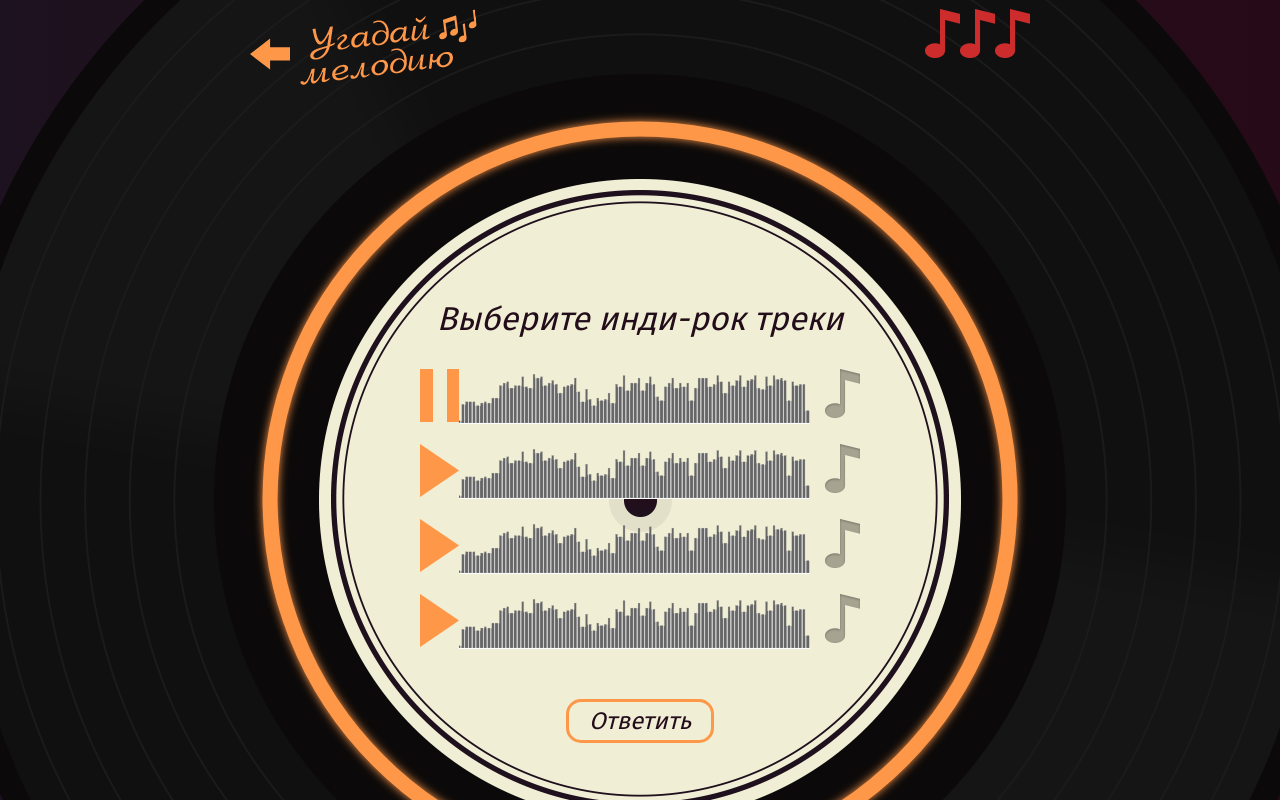
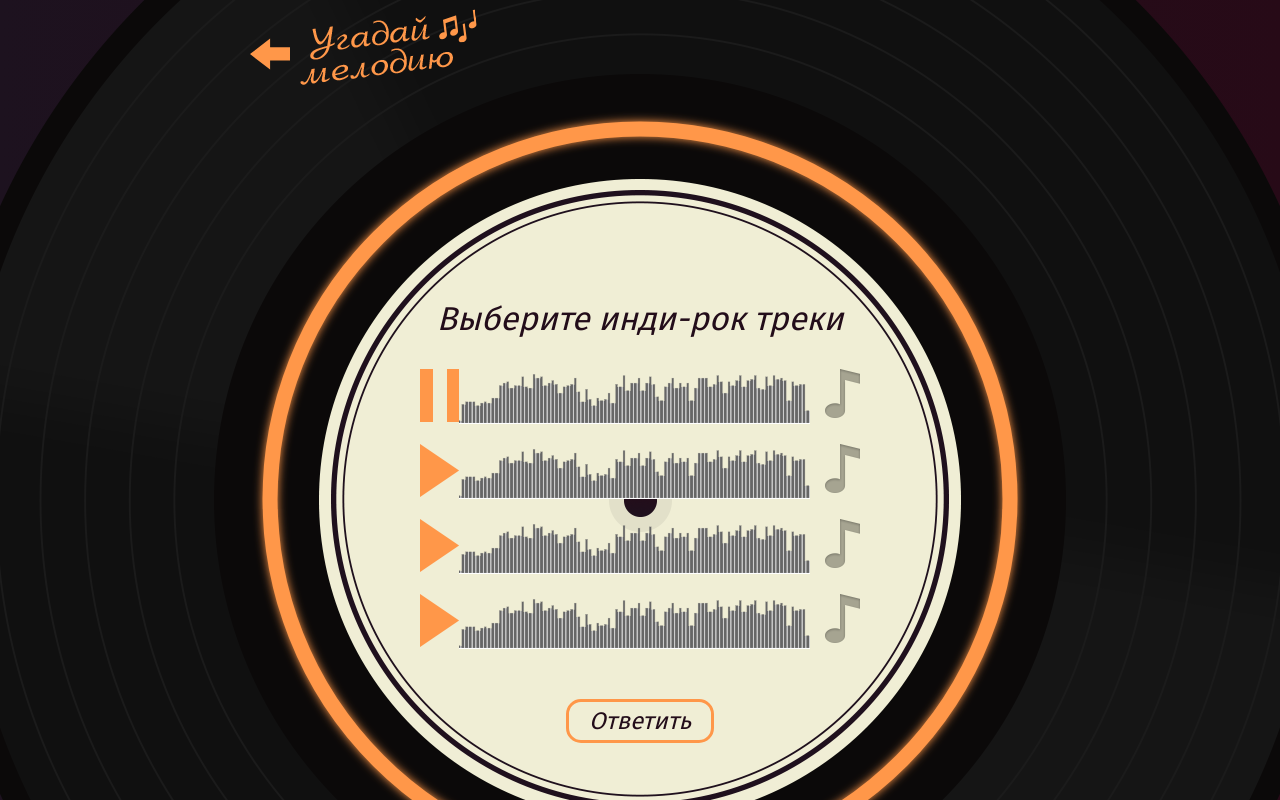
Before and after one commit to bananafishh/18012-guess-melody-3, a React app: page /guess-genre in a window 1280 px wide. Shown: the top 800 px of the page. Built offline with nearby package versions, Linux system fonts and the light colour scheme.

Commit message:
Подключение компонента «GamerErrors» для визуализации количества допущенных ошибок.

```diff
--- a/src/components/game-screen/game-screen.jsx
+++ b/src/components/game-screen/game-screen.jsx
@@ -1,12 +1,16 @@
 import React from 'react';
 import PropTypes from 'prop-types';
+import {connect} from 'react-redux';
 
 import {GameType} from '../../constants.js';
+
+import GamerErrors from '../gamer-errors/gamer-errors.jsx';
 
 const GameScreen = (props) => {
   const {
     type,
     children,
+    errorsCount,
   } = props;
 
   return (
@@ -31,11 +35,7 @@ const GameScreen = (props) => {
           />
         </svg>
 
-        <div className="game__mistakes">
-          <div className="wrong"></div>
-          <div className="wrong"></div>
-          <div className="wrong"></div>
-        </div>
+        <GamerErrors count={errorsCount}/>
       </header>
 
       {children}
@@ -49,6 +49,12 @@ GameScreen.propTypes = {
     GameType.GUESS_GENRE,
   ]).isRequired,
   children: PropTypes.node.isRequired,
+  errorsCount: PropTypes.number.isRequired,
 };
 
-export default GameScreen;
+const mapStateToProps = (state) => ({
+  errorsCount: state.errorsCount,
+});
+
+export {GameScreen};
+export default connect(mapStateToProps)(GameScreen);
```
Also changed, not shown: 1 other file (tests, documents, lock files or other folders).
